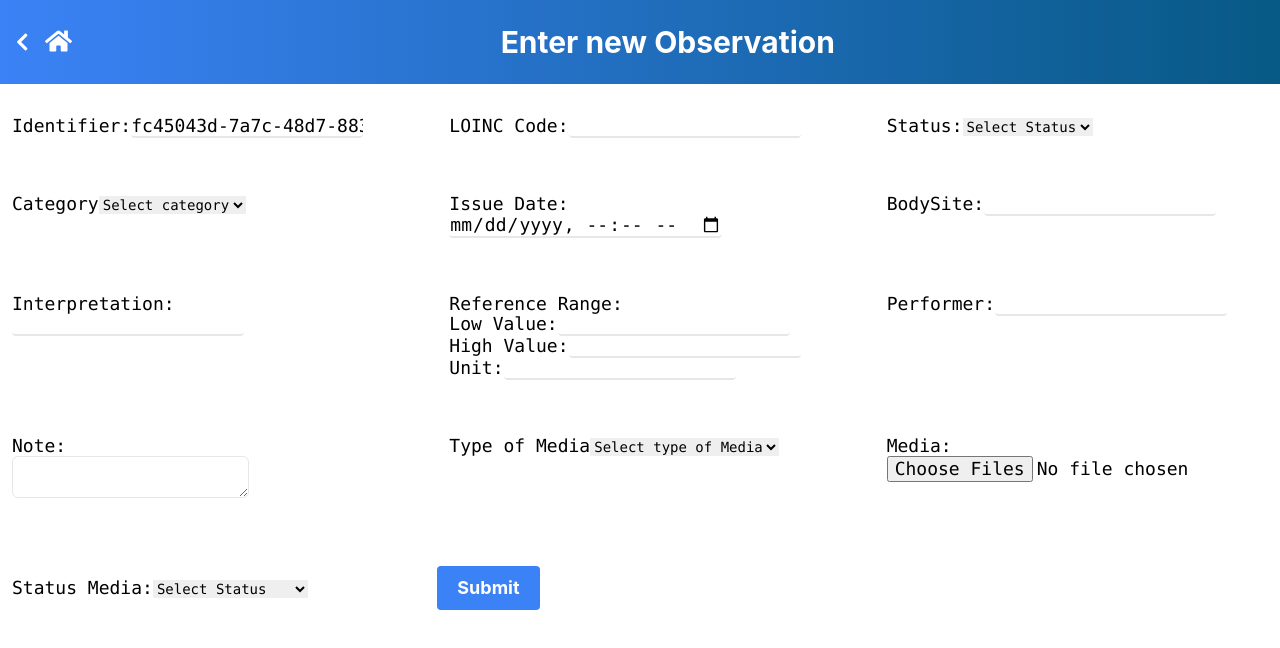
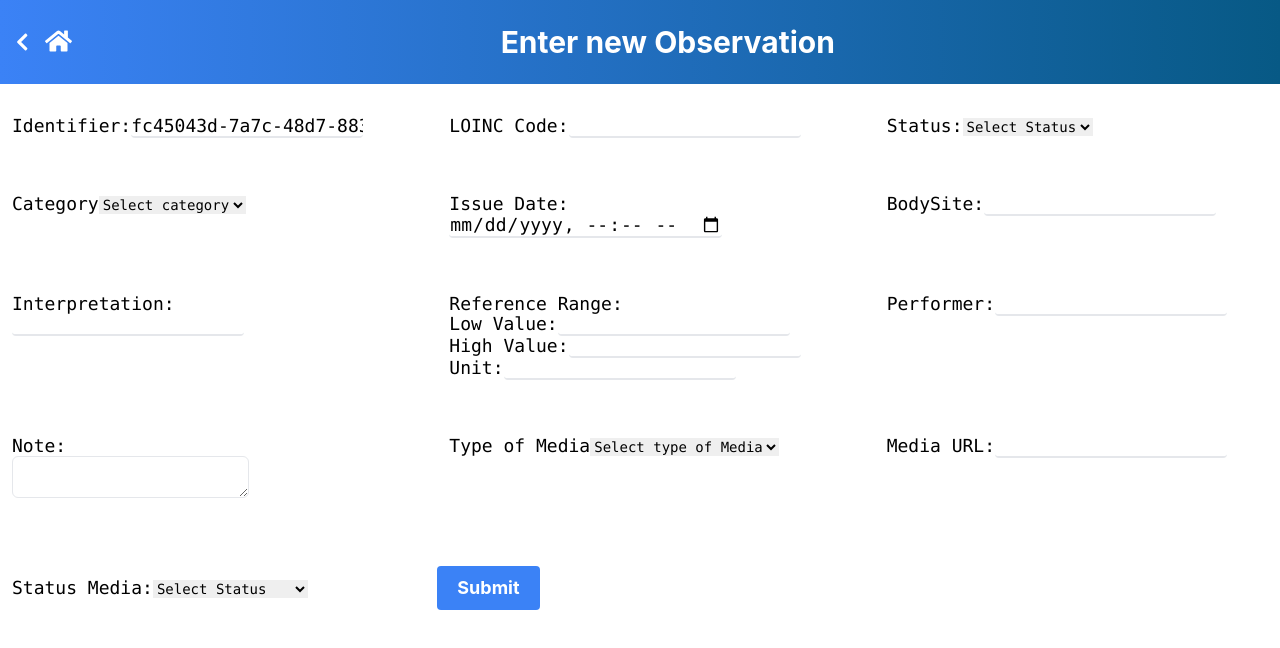
Before and after one commit to Zilkib/FrontendwithoutAuth, a React (Create React App) app: page /observations/addObservation/1 in a window 1280 px wide. Shown: the top 648 px of the page. Built offline with nearby package versions, Linux system fonts and the light colour scheme.

Commit message:
edit diagnosis+code, string input for foto in observation/media

```diff
--- a/src/components/Conditions/EditConditionForm.tsx
+++ b/src/components/Conditions/EditConditionForm.tsx
@@ -99,7 +99,7 @@ const EditConditionForm: React.FC<EditConditionFormProps> = ({
 					<input
 						type="text"
 						id="diagnose"
-						name="diagnose.text"
+						name="code.coding.0.display"
 						value={editedCondition.code?.coding?.[0]?.display || ''}
 						onChange={handleInputChange}
 						className="w-full border border-gray-300 rounded px-3 py-2 mt-1 focus:outline-none focus:ring-1 focus:ring-blue-500"
@@ -112,7 +112,7 @@ const EditConditionForm: React.FC<EditConditionFormProps> = ({
 					<input
 						type="text"
 						id="code"
-						name="code.value"
+						name="code.coding.0.code"
 						value={editedCondition.code?.coding?.[0]?.code || ''}
 						onChange={handleInputChange}
 						className="w-full border border-gray-300 rounded px-3 py-2 mt-1 focus:outline-none focus:ring-1 focus:ring-blue-500"
--- a/src/components/Observations/ObservationInput.tsx
+++ b/src/components/Observations/ObservationInput.tsx
@@ -145,7 +145,7 @@ const ObservationInput: React.FC = () => {
     newTypeOfObservationCoding.code = loincCodeValue;
     newObservationCoding.coding = [newTypeOfObservationCoding];
 
-    const token ="" /*await getAccessTokenSilently()*/;
+    const token = ""; /*await getAccessTokenSilently()*/
 
     if (selectedFiles) {
       const derivedFrom: fhirR4.Reference[] = [];
@@ -251,41 +251,52 @@ const ObservationInput: React.FC = () => {
    *
    * @param {React.ChangeEvent<HTMLInputElement>} e - The event object from the file input change event.
    */
+  // const handlePhotoChange = (e: React.ChangeEvent<HTMLInputElement>) => {
+  //   if (e.target.files && e.target.files.length > 0) {
+  //     const files = Array.from(e.target.files); // Convert FileList to an array
+  //     // For each file, we create a new Promise that resolves with the base64 string of the file.
+  //     // The FileReader API is used to read the file as a data URL, and the base64 part of the data URL is extracted.
+  //     Promise.all(
+  //       files.map((file) => {
+  //         return new Promise<string>((resolve, reject) => {
+  //           const reader = new FileReader();
+  //           // When the file is successfully read, resolve the Promise with the base64 string
+  //           reader.onload = (event: ProgressEvent<FileReader>) => {
+  //             if (event.target && event.target.result) {
+  //               const base64Binary = event.target.result.toString();
+  //               resolve(base64Binary);
+  //             }
+  //           };
+  //           // If there's an error reading the file, reject the Promise with the error
+  //           reader.onerror = (event: ProgressEvent<FileReader>) => {
+  //             reject(event.target?.error);
+  //           };
+  //           // Read the file as a data URL
+  //           reader.readAsDataURL(file); // Read the file as data URL
+  //         });
+  //       })
+  //     )
+  //       // When all Promises have resolved, the base64 strings will be set in the state
+  //       .then((base64Binaries) => {
+  //         setSelectedFiles((prevPhotoFiles) => [
+  //           ...(prevPhotoFiles || []),
+  //           ...base64Binaries,
+  //         ]); // Append the new base64 binaries to the existing state
+  //       })
+  //       .catch((error) => {
+  //         console.error("Error converting files:", error);
+  //       });
+  //   }
+  // };
+
   const handlePhotoChange = (e: React.ChangeEvent<HTMLInputElement>) => {
-    if (e.target.files && e.target.files.length > 0) {
-      const files = Array.from(e.target.files); // Convert FileList to an array
-      // For each file, we create a new Promise that resolves with the base64 string of the file.
-      // The FileReader API is used to read the file as a data URL, and the base64 part of the data URL is extracted.
-      Promise.all(
-        files.map((file) => {
-          return new Promise<string>((resolve, reject) => {
-            const reader = new FileReader();
-            // When the file is successfully read, resolve the Promise with the base64 string
-            reader.onload = (event: ProgressEvent<FileReader>) => {
-              if (event.target && event.target.result) {
-                const base64Binary = event.target.result.toString();
-                resolve(base64Binary);
-              }
-            };
-            // If there's an error reading the file, reject the Promise with the error
-            reader.onerror = (event: ProgressEvent<FileReader>) => {
-              reject(event.target?.error);
-            };
-            // Read the file as a data URL
-            reader.readAsDataURL(file); // Read the file as data URL
-          });
-        })
-      )
-        // When all Promises have resolved, the base64 strings will be set in the state
-        .then((base64Binaries) => {
-          setSelectedFiles((prevPhotoFiles) => [
-            ...(prevPhotoFiles || []),
-            ...base64Binaries,
-          ]); // Append the new base64 binaries to the existing state
-        })
-        .catch((error) => {
-          console.error("Error converting files:", error);
-        });
+    const url = e.target.value.trim(); // Get the trimmed URL from the input field
+    alert(url);
+    if (url !== "") {
+      setSelectedFiles((prevPhotoFiles) => [
+        ...(prevPhotoFiles || []),
+        url, // Append the URL to the existing state
+      ]);
     }
   };
 
@@ -473,7 +484,7 @@ const ObservationInput: React.FC = () => {
           <br />
         </div>
         {/*File */}
-        <div className="p-3 font-mono md:font-mono text-lg/5 md:text-lg/5">
+        {/* <div className="p-3 font-mono md:font-mono text-lg/5 md:text-lg/5">
           <label>
             Media:
             <input
@@ -481,6 +492,19 @@ const ObservationInput: React.FC = () => {
               accept="image/*"
               onChange={handlePhotoChange}
               multiple
+            />
+          </label>
+          <br />
+        </div> */}
+        <div className="p-3 font-mono md:font-mono text-lg/5 md:text-lg/5">
+          <label>
+            Media URL:
+            <input
+              className="rounded border-b-2"
+              type="text"
+              name="mediaUrl"
+              onChange={handlePhotoChange}
+              required
             />
           </label>
           <br />
```
